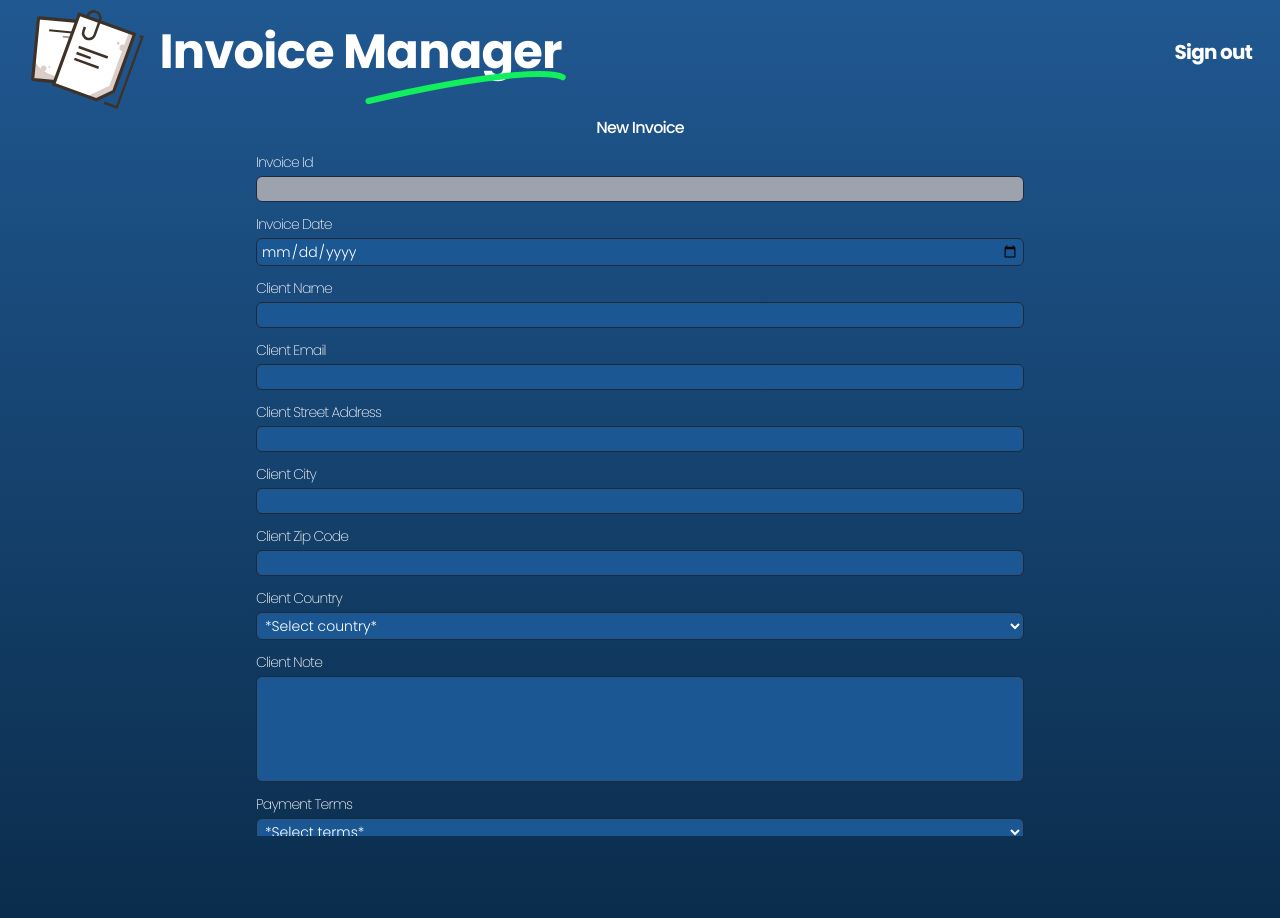
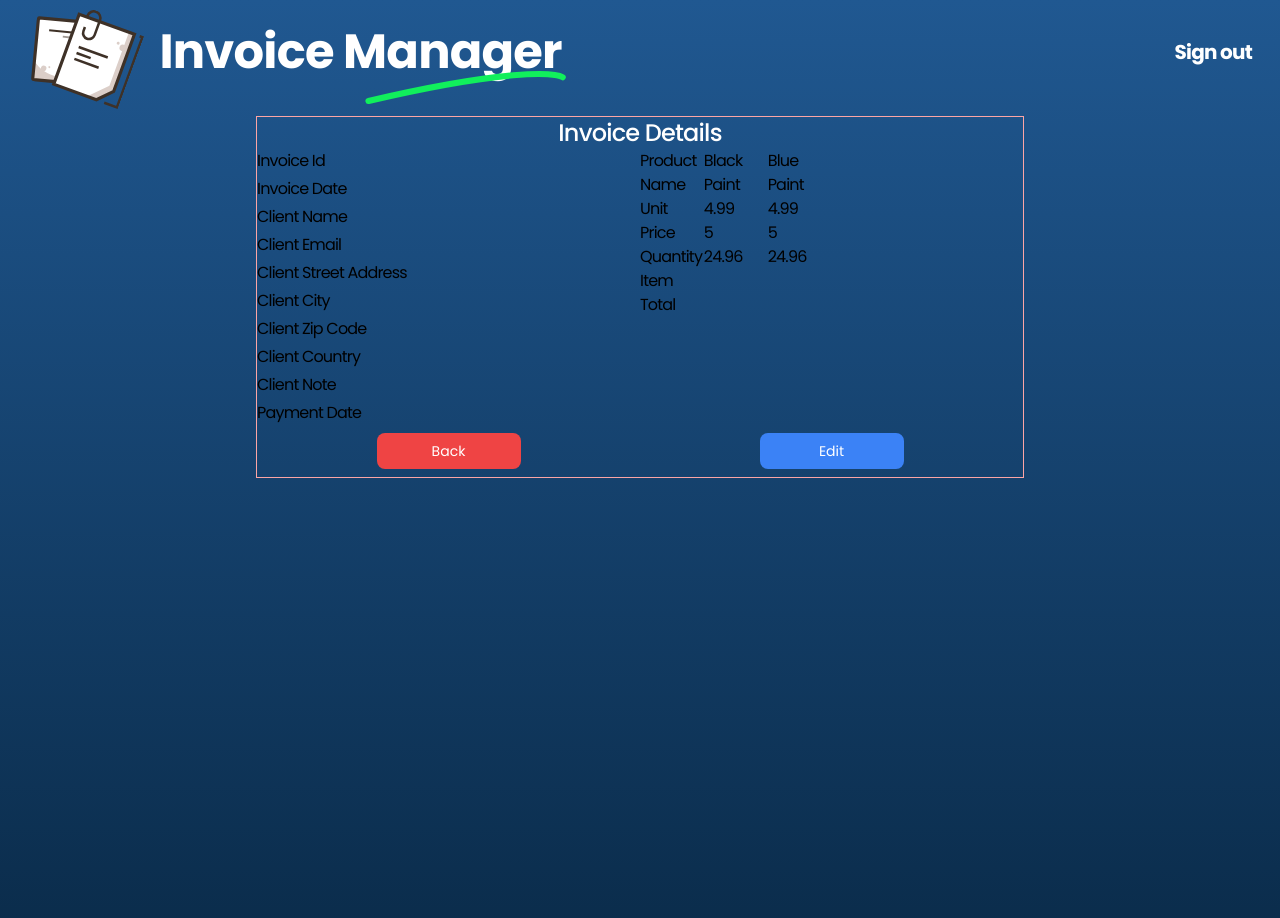
Before and after one commit to torbilote/vue3-invoice-app-v2, a Vue app: page / in a window 1280 px wide. Shown: the top 918 px of the page. Built offline with nearby package versions, Linux system fonts and the light colour scheme.

Commit message:
Finished Addinvoice visually v2.
Finished Addinvoice visually v2.

```diff
--- a/src/App.vue
+++ b/src/App.vue
@@ -26,7 +26,7 @@ export default {
 */
 
 body {
-  overflow: hidden;
+  overflow-x: hidden;
 }
 
 #app {
--- a/src/components/InvoiceAttribute.vue
+++ b/src/components/InvoiceAttribute.vue
@@ -1,8 +1,8 @@
 <template>
   <div class="mt-3 flex flex-col">
-    <label :for="htmlId" class="text-sm text-white font-extralight mb-1"> {{ labelText }}</label>
-    <input v-if="this.$props.htmlType === 'input'" :id="htmlId" :type="inputType" :class="isDisabled" class="py-0.5 px-1 text-white text-sm rounded-md border border-gray-800 font-light" :disabled="disabled" />
-    <select v-else-if="this.$props.htmlType === 'select'" :id="htmlId" :class="isDisabled" class="py-0.5 px-1 text-white text-sm rounded-md border border-gray-800 font-light" :disabled="disabled">
+    <label :for="htmlId" class="text-sm text-white font-extralight mb-1 lg:text-base"> {{ labelText }}</label>
+    <input v-if="this.$props.htmlType === 'input'" :id="htmlId" :type="inputType" :class="isDisabled" class="py-0.5 px-1 text-white text-sm rounded-md border border-gray-800 font-light lg:text-base" :disabled="disabled" />
+    <select v-else-if="this.$props.htmlType === 'select'" :id="htmlId" :class="isDisabled" class="py-0.5 px-1 text-white text-sm rounded-md border border-gray-800 font-light lg:text-base" :disabled="disabled">
       <template v-if="this.$props.selectType === 'country'">
         <option value="Country" selected disabled>*Select country*</option>
         <option value="France">France</option>
@@ -15,7 +15,7 @@
         <option value="Payment60">Payment in 60 days</option>
       </template>
     </select>
-    <textarea v-else :id="htmlId" rows="5" maxlength="150" :class="isDisabled" class="resize-none py-0.5 px-1 text-white text-sm rounded-md border border-gray-800 font-light" :disabled="disabled"></textarea>
+    <textarea v-else :id="htmlId" rows="5" maxlength="150" :class="isDisabled" class="resize-none py-0.5 px-1 text-white text-sm rounded-md border border-gray-800 font-light lg:text-base" :disabled="disabled"></textarea>
   </div>
 </template>
 
--- a/src/components/TheButton.vue
+++ b/src/components/TheButton.vue
@@ -1,5 +1,5 @@
 <template>
-  <button type="button" :class="getColor" class="px-5 py-3 rounded-lg text-white text-sm">{{ buttonTitle }}</button>
+  <button type="button" :class="getColor" class="rounded-lg">{{ buttonTitle }}</button>
 </template>
 
 <script>
--- a/src/components/TheHeader.vue
+++ b/src/components/TheHeader.vue
@@ -1,5 +1,5 @@
 <template>
-  <header class="w-screen flex flex-row flex-nowrap h-10 sm:h-16 md:h-18 lg:h-20 xl:h-24">
+  <header class="w-screen flex flex-row flex-nowrap h-10 sm:h-16 md:h-16 lg:h-20 xl:h-24">
     <div class="flex-auto flex flex-row flex-nowrap items-center justify-start mt-2 ml-3 sm:ml-5 md:ml-5 lg:ml-6 xl:ml-7">
       <img class="max-h-full w-auto transform rotate-20" src="../assets/background_invoice.svg" alt="" />
       <div class="relative ml-2 sm:ml-4 md:ml-4 lg:ml-5 xl:ml-6">
--- a/src/router/index.js
+++ b/src/router/index.js
@@ -8,7 +8,7 @@ const routes = [
   {
     path: '/',
     name: 'Home',
-    component: AddInvoice, // temporarily for testing
+    component: InvoiceDetails,
     meta: {
       title: 'Home',
     },
--- a/src/views/AddInvoice.vue
+++ b/src/views/AddInvoice.vue
@@ -1,7 +1,7 @@
 <template>
-  <form class="mt-5 overflow-y-auto">
-    <div class="w-3/5 mx-auto flex flex-col h-90vh">
-      <h2 class="text-base text-white text-center font-medium">New Invoice</h2>
+  <form class="mt-5">
+    <div class="w-4/5 lg:w-3/5 mx-auto flex flex-col lg:gap-y-2">
+      <h2 class="text-base text-white text-center font-medium sm:text-lg lg:text-xl xl:text-2xl">New Invoice</h2>
       <InvoiceAttribute :htmlType="'input'" :htmlId="'invoiceId'" :inputType="'text'" :labelText="'Invoice Id'" :disabled="true" />
       <InvoiceAttribute :htmlType="'input'" :htmlId="'invoiceDate'" :inputType="'date'" :labelText="'Invoice Date'" />
       <InvoiceAttribute :htmlType="'input'" :htmlId="'clientName'" :inputType="'text'" :labelText="'Client Name'" />
@@ -31,9 +31,9 @@
         </svg>
       </div>
       <InvoiceAttribute :htmlType="'input'" :htmlId="'invoiceTotal'" :inputType="'number'" :labelText="'Invoice Total'" :disabled="true" />
-      <div class="flex flex-row mt-10 mb-10 gap-x-2 justify-between">
-        <TheButton :buttonColor="'red'" :buttonTitle="'Cancel'" />
-        <TheButton :buttonColor="'blue'" :buttonTitle="'Create Invoice'" />
+      <div class="flex flex-row mt-10 mb-5 gap-x-2 h-10 justify-between">
+        <TheButton class="text-white text-sm px-2 py-2 sm:w-36" :buttonColor="'red'" :buttonTitle="'Cancel'" />
+        <TheButton class="text-white text-sm px-2 py-2 sm:w-36" :buttonColor="'blue'" :buttonTitle="'Create Invoice'" />
       </div>
     </div>
   </form>
--- a/src/views/InvoiceDetails.vue
+++ b/src/views/InvoiceDetails.vue
@@ -1,9 +1,57 @@
 <template>
-  <div></div>
+  <section class="mt-5 border border-red-300 mx-auto w-4/5 lg:w-3/5">
+    <h2 class="text-base text-white text-center font-medium sm:text-lg lg:text-xl xl:text-2xl">Invoice Details</h2>
+    <div class="flex flex-row">
+      <div class="w-1/2 mb-2 flex flex-col gap-y-1">
+        <p class="">Invoice Id</p>
+        <p class="">Invoice Date</p>
+        <p class="">Client Name</p>
+        <p class="">Client Email</p>
+        <p class="">Client Street Address</p>
+        <p class="">Client City</p>
+        <p class="">Client Zip Code</p>
+        <p class="">Client Country</p>
+        <p class="">Client Note</p>
+        <p class="">Payment Date</p>
+      </div>
+      <div class="w-1/2 mb-2">
+        <ul class="grid grid-cols-6">
+          <li class="">
+            <p>Product Name</p>
+            <p>Unit Price</p>
+            <p>Quantity</p>
+            <p>Item Total</p>
+          </li>
+          <li class="">
+            <p>Black Paint</p>
+            <p>4.99</p>
+            <p>5</p>
+            <p>24.96</p>
+          </li>
+          <li class="">
+            <p>Blue Paint</p>
+            <p>4.99</p>
+            <p>5</p>
+            <p>24.96</p>
+          </li>
+        </ul>
+      </div>
+    </div>
+
+    <div class="mb-2 flex flex-row justify-around">
+      <TheButton class="text-white text-sm px-2 py-2 sm:w-36" :buttonColor="'red'" :buttonTitle="'Back'" />
+      <TheButton class="text-white text-sm px-2 py-2 sm:w-36" :buttonColor="'blue'" :buttonTitle="'Edit'" />
+    </div>
+  </section>
 </template>
 
 <script>
+import TheButton from '../components/TheButton.vue';
+
 export default {
   name: 'Invoice Details',
+  components: {
+    TheButton,
+  },
 };
 </script>
```
